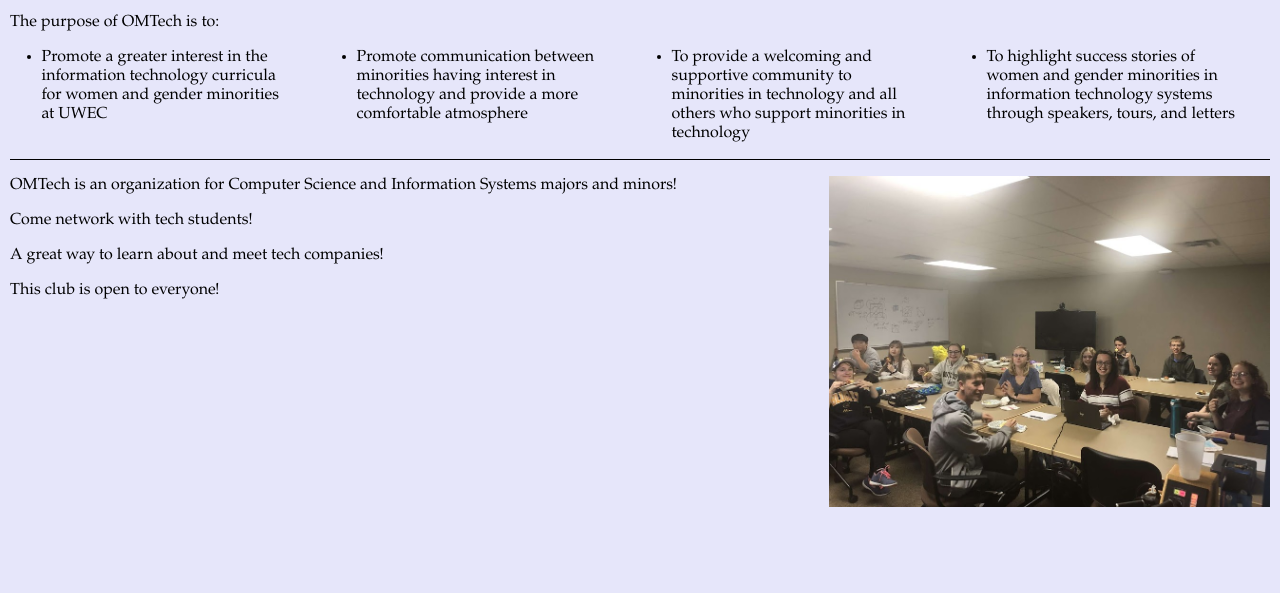
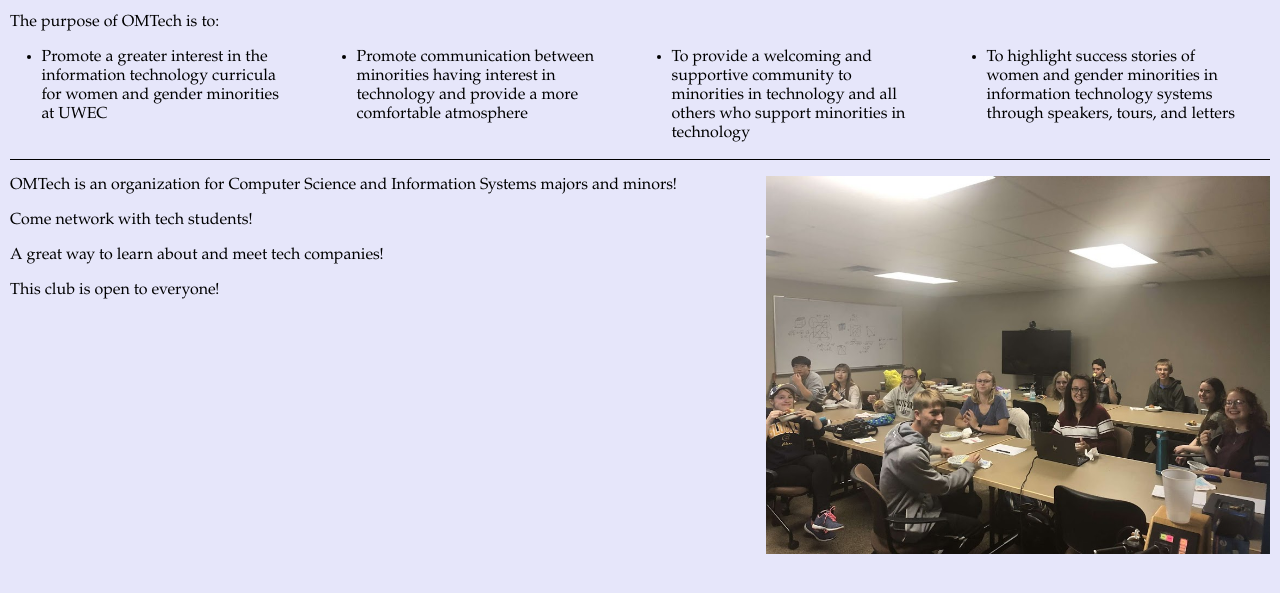
Before and after one commit to heindlme/project1, a plain HTML site: page about-us.html in a window 1280 px wide. Shown: the part 201-794 px from the top of the page. Drawn offline with Linux system fonts and the light colour scheme.

Commit message:
Made a report page Adjusted style of about us to make responsiveness look better

```diff
--- a/css/about-us-style.css
+++ b/css/about-us-style.css
@@ -9,8 +9,9 @@
 }
 
 #pic {
-  width: 35%;
+  width: 40%;
   margin-top: 1em;
+  padding-left: 10px;
 }
 
 #outer {
@@ -40,6 +41,7 @@
 @media (max-width: 600px) {
   #list {
     flex-direction: column;
+    padding-inline-start: 20px;
   }
 
   .purpose {
@@ -54,6 +56,7 @@
   #pic {
     width: 60%;
     margin-top: 0;
+    padding: 0;
   }
 
   #outer {
```
Also changed, not shown: report.html (added).
